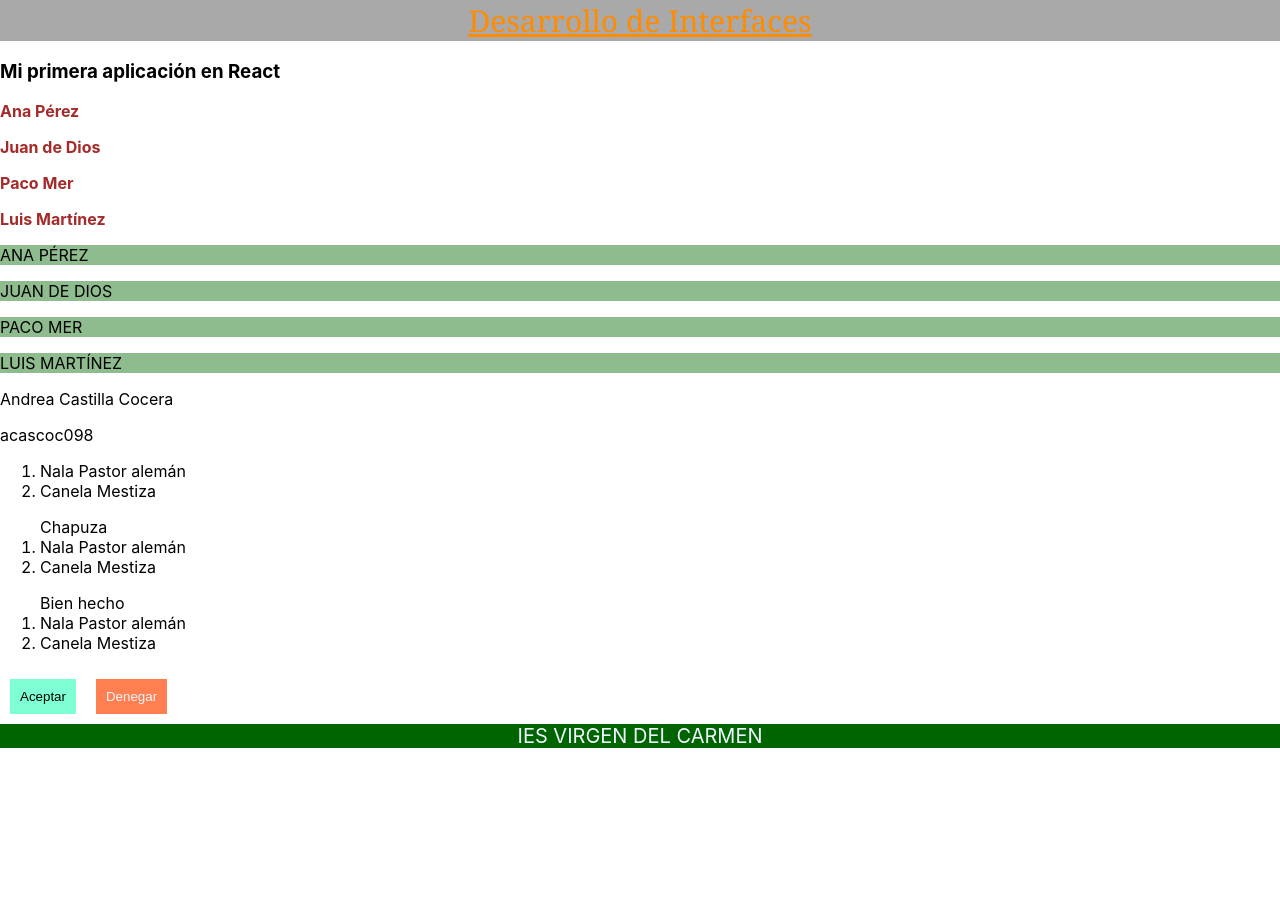
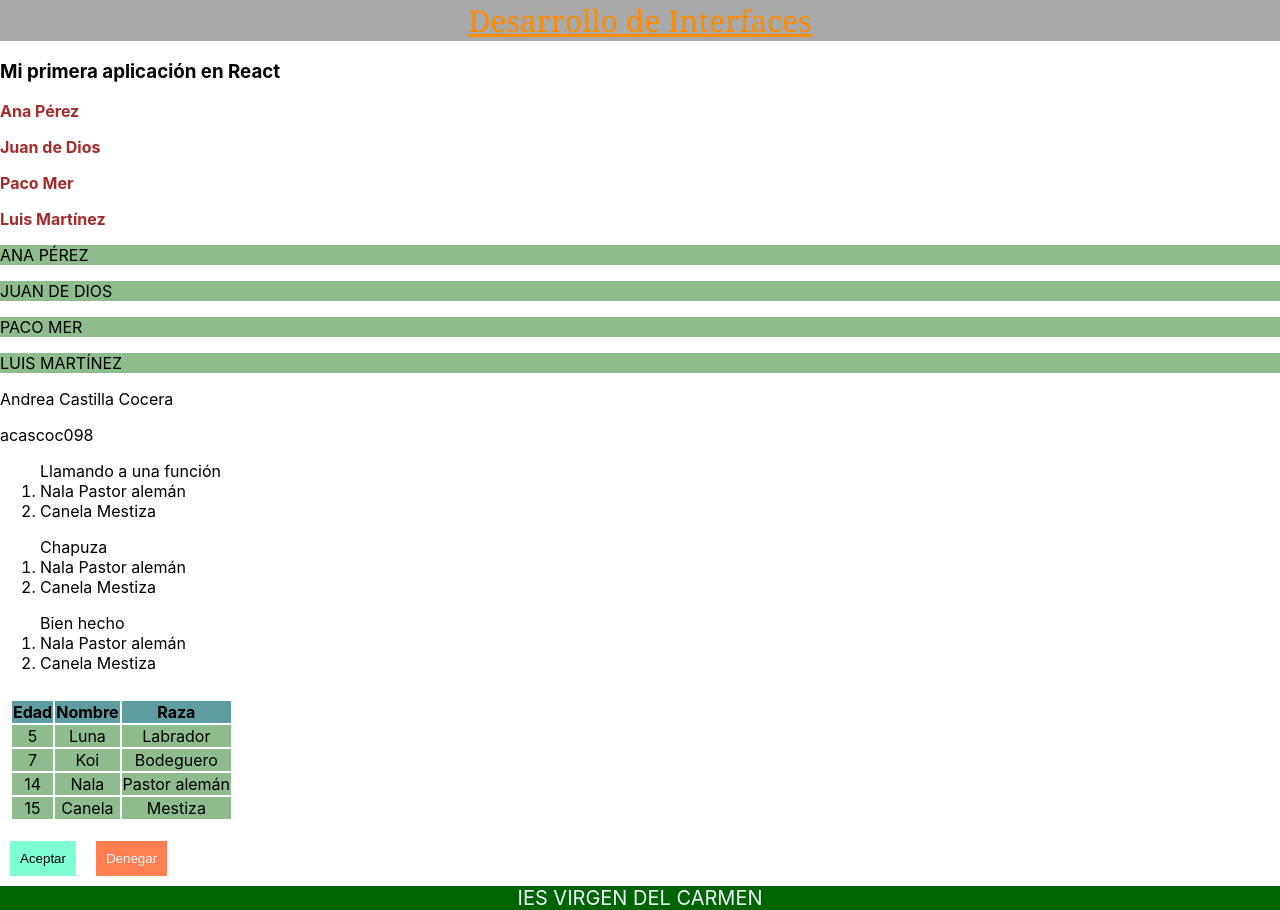
Before and after one commit to acascoc098/esqueleto, a React (Create React App) app: page / in a window 1280 px wide. Before the commit the page ends 800 px from the top, so only its background shows below. Built offline with nearby package versions, Linux system fonts and the light colour scheme.

Commit message:
Ejemplo de tabla.

```diff
--- /dev/null
+++ b/src/DogsList/DogsList.css
@@ -0,0 +1,16 @@
+table{
+    text-align: center;
+    padding: 10px;
+}
+
+th{
+    background-color: cadetblue;
+}
+
+td{
+    background-color: darkseagreen;
+}
+
+tr,td,th{
+    margin: 10px;
+}
--- a/src/DogsList/DogsList.js
+++ b/src/DogsList/DogsList.js
@@ -1,3 +1,4 @@
+import './DogsList.css'
 
 const DogsList = () => {
     const dogs = [
@@ -20,7 +21,7 @@ const DogsList = () => {
 
     return (
         <>
-            <ol>
+            <ol>Llamando a una función
                 {getDogs()}
             </ol>
 
@@ -39,6 +40,20 @@ const DogsList = () => {
                     (dg) => <li>{`${dg.nombre} ${dg.raza}`}</li>
                 )}
             </ol>
+
+            <table>
+                <tr>
+                    <th>Edad</th>
+                    <th>Nombre</th>
+                    <th>Raza</th>
+                </tr>
+                {dogs.map((dg) =>
+                    <tr>
+                        <td>{`${dg.edad}`}</td>
+                        <td>{`${dg.nombre}`}</td>
+                        <td>{`${dg.raza}`}</td>
+                    </tr>)}
+            </table>
         </>
     )
 }
```
